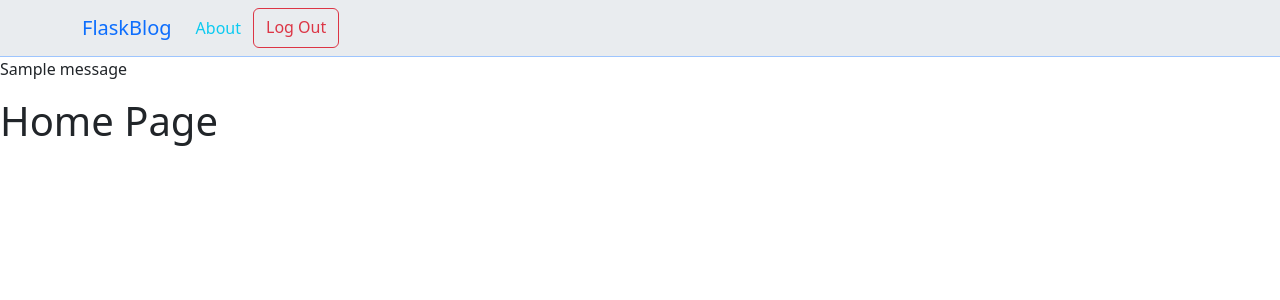
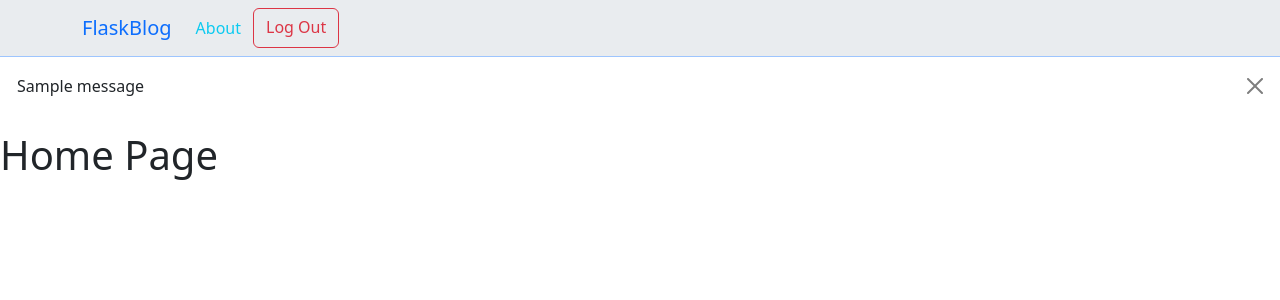
Before and after one commit to jpadden01/flask-blog, a Flask app: page / in a window 1280 px wide. Shown: the top 300 px of the page. Run offline with Flask 3, Linux system fonts and the light colour scheme; a user stored in the database is signed in; tables that the repository leaves empty hold one stand-in row (values such as "Sample post"); one stand-in notice (Sample message) is shown.

Commit message:
Styled messages as Bootstrap alerts

```diff
--- a/flaskblog/templates/layout.html
+++ b/flaskblog/templates/layout.html
@@ -35,7 +35,10 @@
 
             {% if get_flashed_messages() %}
                 {% for message in get_flashed_messages() %}
-                    <p>{{ message }}</p>
+                    <div class="alert alert-dismissible fade show" role="alert">
+                        {{ message }}
+                        <button type="button" class="btn-close" data-bs-dismiss="alert" aria-label="Close"></button>
+                    </div>
                 {% endfor %}
             {% endif %}
         </header>
```
